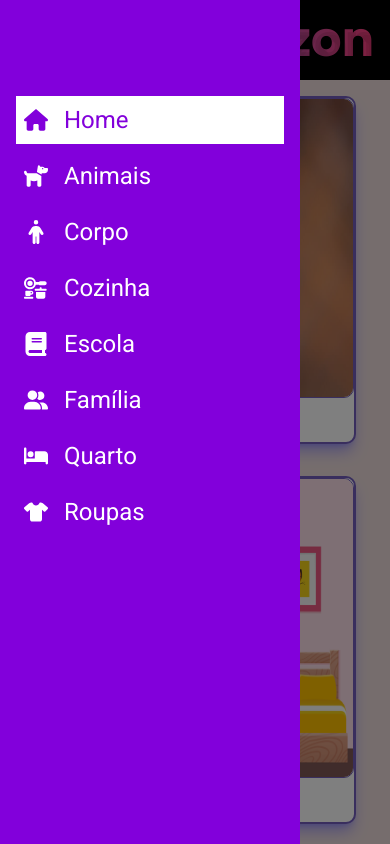
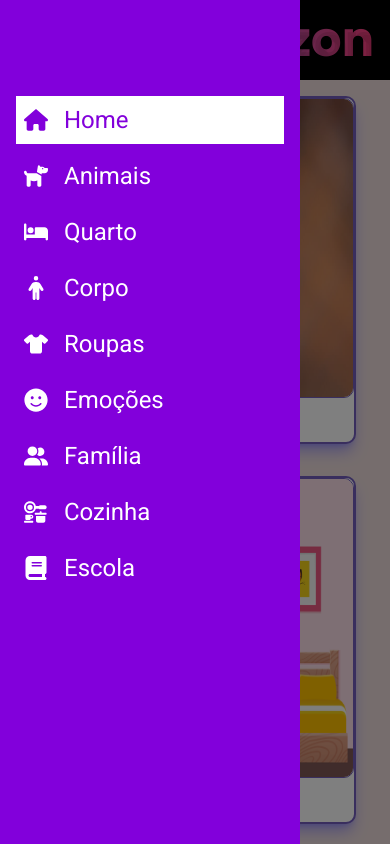
Before and after one commit to zolppy/word-horizon, a React (Vite) app: page / in a window 390 px wide. Both pictures are taken after a click on the button 28 px from the left and 40 px from the top of the page. Shown: the top 844 px of the page. Built offline with nearby package versions, Linux system fonts and the light colour scheme.

Commit message:
fix: roteamento

```diff
--- a/src/components/Sidebar/index.tsx
+++ b/src/components/Sidebar/index.tsx
@@ -1,3 +1,4 @@
+import { useNavigate } from "react-router-dom";
 import { AnimatePresence, motion } from "framer-motion";
 import clsx from "clsx";
 import { CategoryList } from "../CategoryList";
@@ -13,8 +14,10 @@ import { FaBook } from "react-icons/fa6";
 import { FaPerson } from "react-icons/fa6";
 import { FaUserGroup } from "react-icons/fa6";
 import { FaBed } from "react-icons/fa6";
+import { FaSmile } from "react-icons/fa";
 
 export function Sidebar() {
+  const navigate = useNavigate();
   const { closeMenu, menuIsOpen } = useMenu();
   const { changeCategory, currentCategory } = useSidebar();
 
@@ -38,7 +41,7 @@ export function Sidebar() {
             <CategoryList>
               <CategoryItem
                 onClick={() => {
-                  changeCategory(Category.Home), closeMenu();
+                  changeCategory(Category.Home), navigate("/"), closeMenu();
                 }}
                 className={clsx(
                   currentCategory === Category.Home &&
@@ -49,7 +52,9 @@ export function Sidebar() {
               </CategoryItem>
               <CategoryItem
                 onClick={() => {
-                  changeCategory(Category.Animals), closeMenu();
+                  changeCategory(Category.Animals),
+                    navigate("/animals"),
+                    closeMenu();
                 }}
                 className={clsx(
                   currentCategory === Category.Animals &&
@@ -60,7 +65,20 @@ export function Sidebar() {
               </CategoryItem>
               <CategoryItem
                 onClick={() => {
-                  changeCategory(Category.Body), closeMenu();
+                  changeCategory(Category.Bedroom),
+                    navigate("/bedroom"),
+                    closeMenu();
+                }}
+                className={clsx(
+                  currentCategory === Category.Bedroom &&
+                    "bg-white text-purple-700"
+                )}
+              >
+                <FaBed /> Quarto
+              </CategoryItem>
+              <CategoryItem
+                onClick={() => {
+                  changeCategory(Category.Body), navigate("/body"), closeMenu();
                 }}
                 className={clsx(
                   currentCategory === Category.Body &&
@@ -71,7 +89,48 @@ export function Sidebar() {
               </CategoryItem>
               <CategoryItem
                 onClick={() => {
-                  changeCategory(Category.Kitchen), closeMenu();
+                  changeCategory(Category.Clothes),
+                    navigate("/clothes"),
+                    closeMenu();
+                }}
+                className={clsx(
+                  currentCategory === Category.Clothes &&
+                    "bg-white text-purple-700"
+                )}
+              >
+                <FaShirt /> Roupas
+              </CategoryItem>
+              <CategoryItem
+                onClick={() => {
+                  changeCategory(Category.Emotions),
+                    navigate("/school"),
+                    closeMenu();
+                }}
+                className={clsx(
+                  currentCategory === Category.Emotions &&
+                    "bg-white text-purple-700"
+                )}
+              >
+                <FaSmile /> Emoções
+              </CategoryItem>
+              <CategoryItem
+                onClick={() => {
+                  changeCategory(Category.Family),
+                    navigate("/family"),
+                    closeMenu();
+                }}
+                className={clsx(
+                  currentCategory === Category.Family &&
+                    "bg-white text-purple-700"
+                )}
+              >
+                <FaUserGroup /> Família
+              </CategoryItem>
+              <CategoryItem
+                onClick={() => {
+                  changeCategory(Category.Kitchen),
+                    navigate("/kitchen"),
+                    closeMenu();
                 }}
                 className={clsx(
                   currentCategory === Category.Kitchen &&
@@ -82,7 +141,9 @@ export function Sidebar() {
               </CategoryItem>
               <CategoryItem
                 onClick={() => {
-                  changeCategory(Category.School), closeMenu();
+                  changeCategory(Category.School),
+                    navigate("/school"),
+                    closeMenu();
                 }}
                 className={clsx(
                   currentCategory === Category.School &&
@@ -90,39 +151,6 @@ export function Sidebar() {
                 )}
               >
                 <FaBook /> Escola
-              </CategoryItem>
-              <CategoryItem
-                onClick={() => {
-                  changeCategory(Category.Family), closeMenu();
-                }}
-                className={clsx(
-                  currentCategory === Category.Family &&
-                    "bg-white text-purple-700"
-                )}
-              >
-                <FaUserGroup /> Família
-              </CategoryItem>
-              <CategoryItem
-                onClick={() => {
-                  changeCategory(Category.Bedroom), closeMenu();
-                }}
-                className={clsx(
-                  currentCategory === Category.Bedroom &&
-                    "bg-white text-purple-700"
-                )}
-              >
-                <FaBed /> Quarto
-              </CategoryItem>
-              <CategoryItem
-                onClick={() => {
-                  changeCategory(Category.Clothes), closeMenu();
-                }}
-                className={clsx(
-                  currentCategory === Category.Clothes &&
-                    "bg-white text-purple-700"
-                )}
-              >
-                <FaShirt /> Roupas
               </CategoryItem>
             </CategoryList>
           </motion.nav>
```
